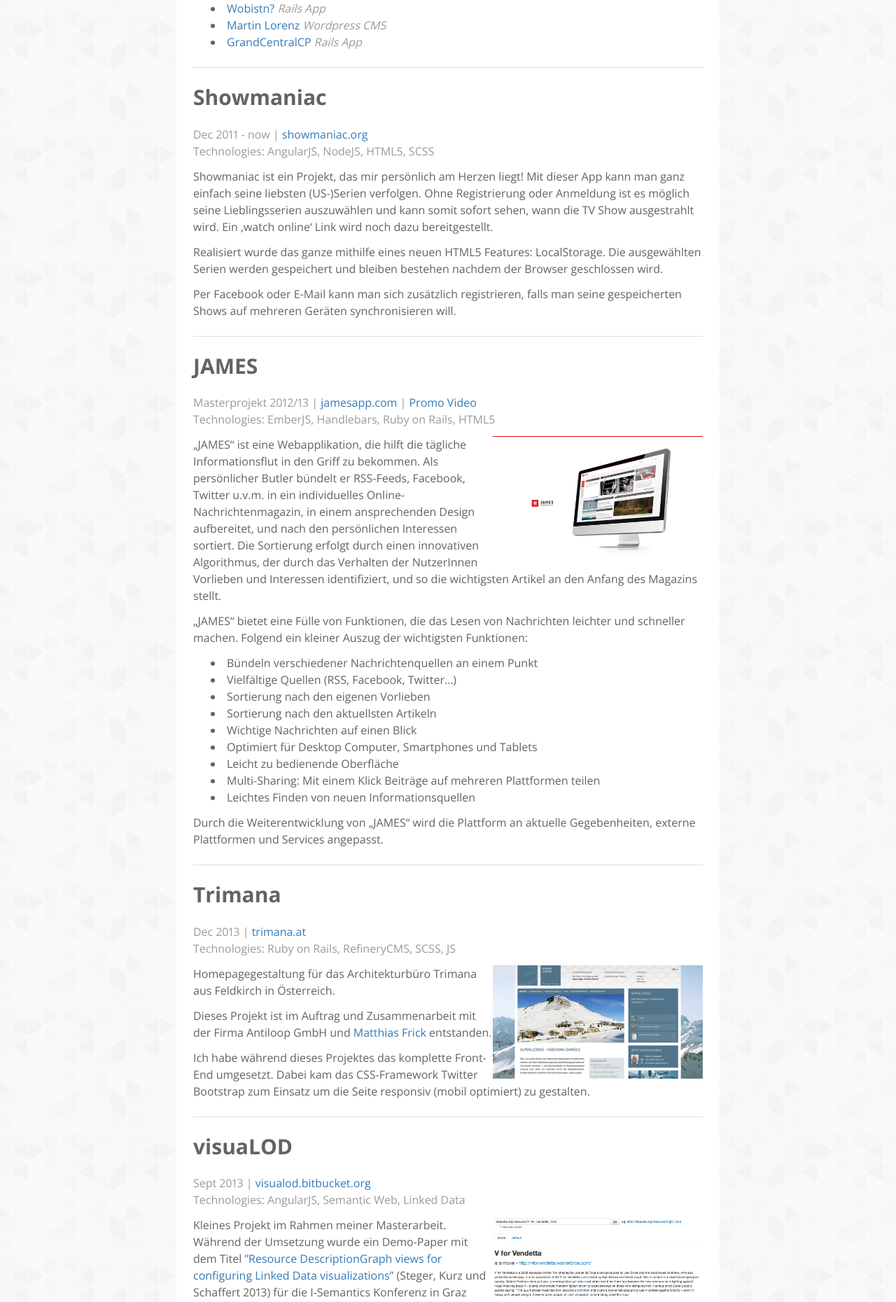
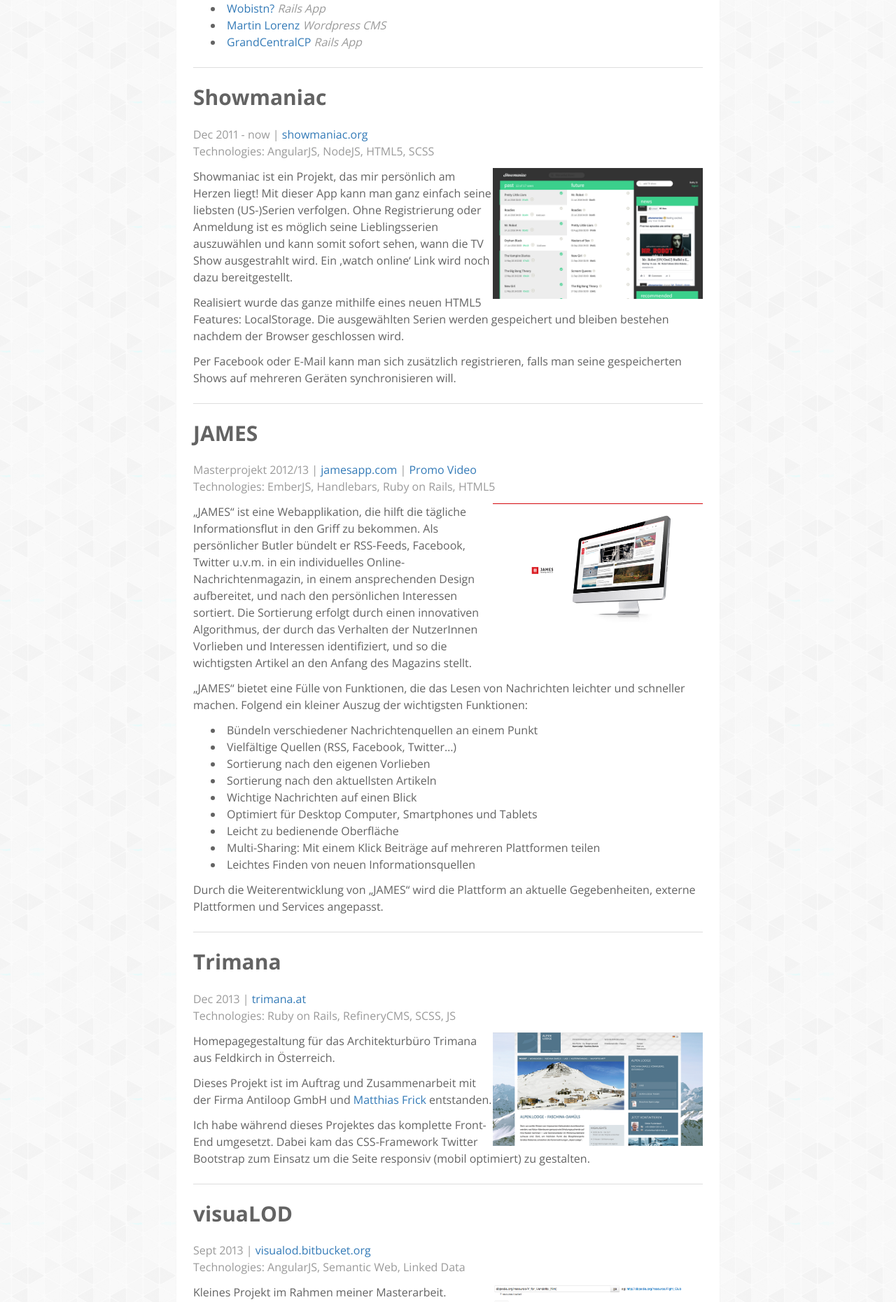
Before and after one commit to lpsBetty/lpsBetty.github.io, a Jekyll site: the page built from projects.md, in a window 1280 px wide. Shown: the part 403-2263 px from the top of the page at 70% size. Built offline with Jekyll 4.4.1, drawn with Linux system fonts in a browser that asks for light colours; nearby versions of some CDN libraries.

Commit message:
projects page: add showmaniac image and links to all images except Grand Central CP

```diff
--- a/projects.md
+++ b/projects.md
@@ -24,6 +24,8 @@ Dec 2011 - now \| [showmaniac.org](http://www.showmaniac.org/)
 Technologies: AngularJS, NodeJS, HTML5, SCSS
 {: .txt-medium-gray}
 
+[![showmaniac](/images/projects/showmaniac.png){: width="300"}](/images/projects/showmaniac.png){: .pull-right}
+
 Showmaniac ist ein Projekt, das mir persönlich am Herzen liegt! Mit dieser App kann man ganz einfach seine liebsten (US-)Serien verfolgen. Ohne Registrierung oder Anmeldung ist es möglich seine Lieblingsserien auszuwählen und kann somit sofort sehen, wann die TV Show ausgestrahlt wird. Ein ‚watch online‘ Link wird noch dazu bereitgestellt.
 
 Realisiert wurde das ganze mithilfe eines neuen HTML5 Features: LocalStorage. Die ausgewählten Serien werden gespeichert und bleiben bestehen nachdem der Browser geschlossen wird.
@@ -38,7 +40,7 @@ Masterprojekt 2012/13 \| [jamesapp.com](http://jamesapp.com/) \| [Promo Video](h
 Technologies: EmberJS, Handlebars, Ruby on Rails, HTML5
 {: .txt-medium-gray}
 
-![JAMES](/images/projects/james.jpg){: .pull-right}{: width="300"}
+[![JAMES](/images/projects/james.jpg){: width="300"}](/images/projects/james.jpg){: .pull-right}
 
 „JAMES“ ist eine Webapplikation, die hilft die tägliche Informationsflut in den Griff zu bekommen. Als persönlicher Butler bündelt er RSS-Feeds, Facebook, Twitter u.v.m. in ein individuelles Online-Nachrichtenmagazin, in einem ansprechenden Design aufbereitet, und nach den persönlichen Interessen sortiert. Die Sortierung erfolgt durch einen innovativen Algorithmus, der durch das Verhalten der NutzerInnen Vorlieben und Interessen identifiziert, und so die wichtigsten Artikel an den Anfang des Magazins stellt.
 
@@ -64,7 +66,7 @@ Dec 2013 \| [trimana.at](http://www.trimana.at/)
 Technologies: Ruby on Rails, RefineryCMS, SCSS, JS
 {: .txt-medium-gray}
 
-![Trimana](/images/projects/trimana.png){: .pull-right}{: width="300"}
+[![Trimana](/images/projects/trimana.png){: width="300"}](/images/projects/trimana.png){: .pull-right}
 
 Homepagegestaltung für das Architekturbüro Trimana aus Feldkirch in Österreich.
 
@@ -80,7 +82,7 @@ Sept 2013 \| [visualod.bitbucket.org](http://visualod.bitbucket.org/)
 Technologies: AngularJS, Semantic Web, Linked Data
 {: .txt-medium-gray}
 
-![visuaLOD Demo](/images/projects/visualod.png){: .pull-right}{: width="300"}
+[![visuaLOD Demo](/images/projects/visualod.png){: width="300"}](/images/projects/visualod.png){: .pull-right}
 
 Kleines Projekt im Rahmen meiner Masterarbeit. Während der Umsetzung wurde ein Demo-Paper mit dem Titel [”Resource DescriptionGraph views for configuring Linked Data visualizations”](http://ceur-ws.org/Vol-1026/paper7.pdf) (Steger, Kurz und Schaffert 2013) für die I-Semantics Konferenz in Graz eingereicht. Dieses Paper beschreibt kurz den Ansatz und Workflow des **Visualisierungstools visuaLOD**. Es wurde von den GutachterInnen akzeptiert und bei der dreitägigen Konferenz im September 2013 als Demo Poster präsentiert.
 
@@ -96,7 +98,7 @@ July 2012 \| [movieness.org](http://movieness.org/)
 Technologies: Ruby on Rails, JS, SCSS
 {: .txt-medium-gray}
 
-![Movieness](/images/projects/movieness.png){: .pull-right}{: width="300"}
+[![Movieness](/images/projects/movieness.png){: width="300"}](/images/projects/movieness.png){: .pull-right}
 
 Movieness wurde zusammen mit [Thomas Czernik](http://webreload.de/) realisiert. Es handelt sich dabei um eine kleine Web-App mit der man seine Film-Sammlung (DVDs oder digitale Filme) verwalten kann.
 
@@ -110,7 +112,7 @@ April 2012 \| [weinhandel-ebner.at](http://weinhandel-ebner.at/)
 Technologies: Ruby on Rails, RefineryCMS, SCSS
 {: .txt-medium-gray}
 
-![Weinhandel Max Ebner](/images/projects/weinhandel_ebner.png){: .pull-right}{: width="300"}
+[![Weinhandel Max Ebner](/images/projects/weinhandel_ebner.png){: width="300"}](/images/projects/weinhandel_ebner.png){: .pull-right}
 
 Kleine Firmen-Webseite mit Ruby on Rails CMS.
 
@@ -126,7 +128,7 @@ Jan 2012 \| [appts.at](http://www.appts.at/)
 Technologies: Wordpress, PHP, CSS
 {: .txt-medium-gray}
 
-![Appartementservice Bruno Steger](/images/projects/appts.png){: .pull-right}{: width="300"}
+[![Appartementservice Bruno Steger](/images/projects/appts.png){: width="300"}](/images/projects/appts.png){: .pull-right}
 
 Ein WordPress-Projekt über das Appartementservice Bruno Steger im Salzburger Land.
 
@@ -148,7 +150,7 @@ May 2011 \| [wobistn.org](http://www.wobistn.org/)
 Technologies: Ruby on Rails, HTML, SCSS, JS
 {: .txt-medium-gray}
 
-![Wobistn?](/images/projects/wobistn.png){: .pull-right}{: width="300"}
+[![Wobistn?](/images/projects/wobistn.png){: width="300"}](/images/projects/wobistn.png){: .pull-right}
 
 WOBISTN? ist ein ortsbezogenes soziales Netzwerk, das Aktivitäten von Leuten in der Umgebung auf einer Landkarte anzeigt. Die angesagesten Locations und Orte werden innerhalb eines Kartenausschnitts in Form einer Heatmap dargestellt und eine Suchfunktion ermöglicht ein schnelles und einfaches Auffinden. Zusätzlich können diese Suchergebnisse mit einem Filter nach Geschlecht, Freunden und Kategorien eingeschränkt werden.
 
@@ -164,7 +166,7 @@ Feb 2011 \| [martinlorenz.at](http://www.martinlorenz.at/)
 Technologies: Wordpress, PHP, CSS
 {: .txt-medium-gray}
 
-![Martin Lorenz](/images/projects/martin_lorenz.png){: .pull-right}{: width="300"}
+[![Martin Lorenz](/images/projects/martin_lorenz.png){: width="300"}](/images/projects/martin_lorenz.png){: .pull-right}
 
 Ein Portfolio und Blog von dem ehemaligen MultiMediaArt-Student Martin Lorenz.
 
```
Also changed, not shown: images/projects/showmaniac.png (added).
